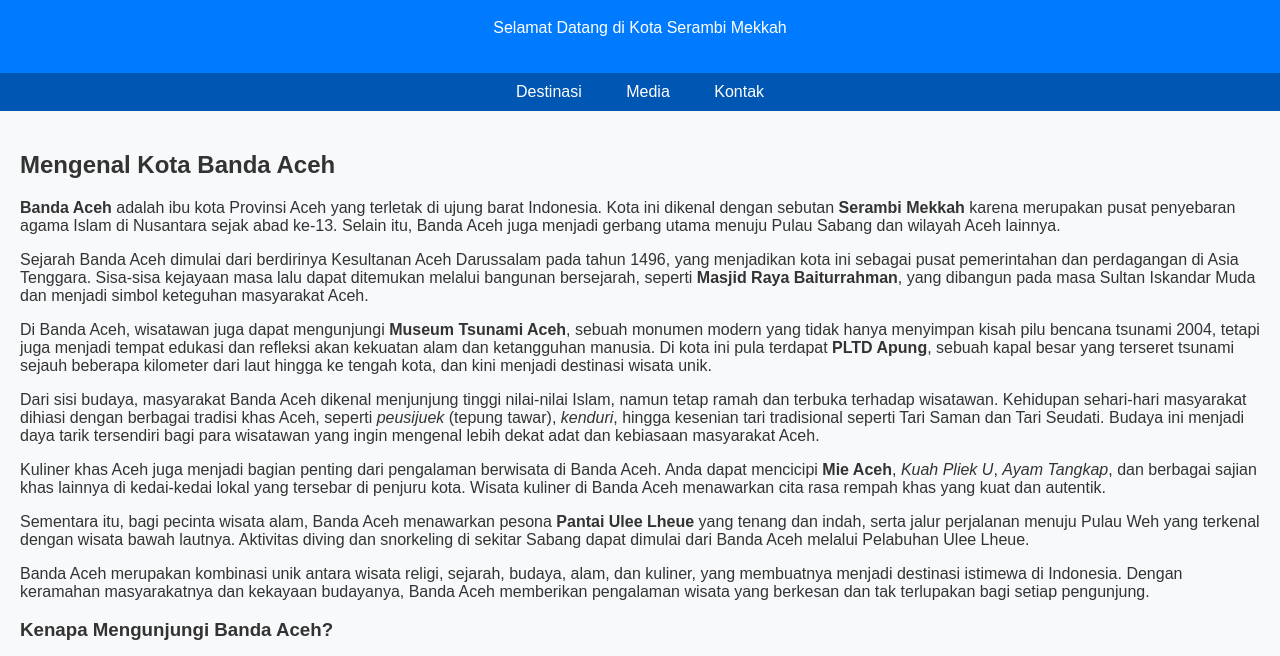
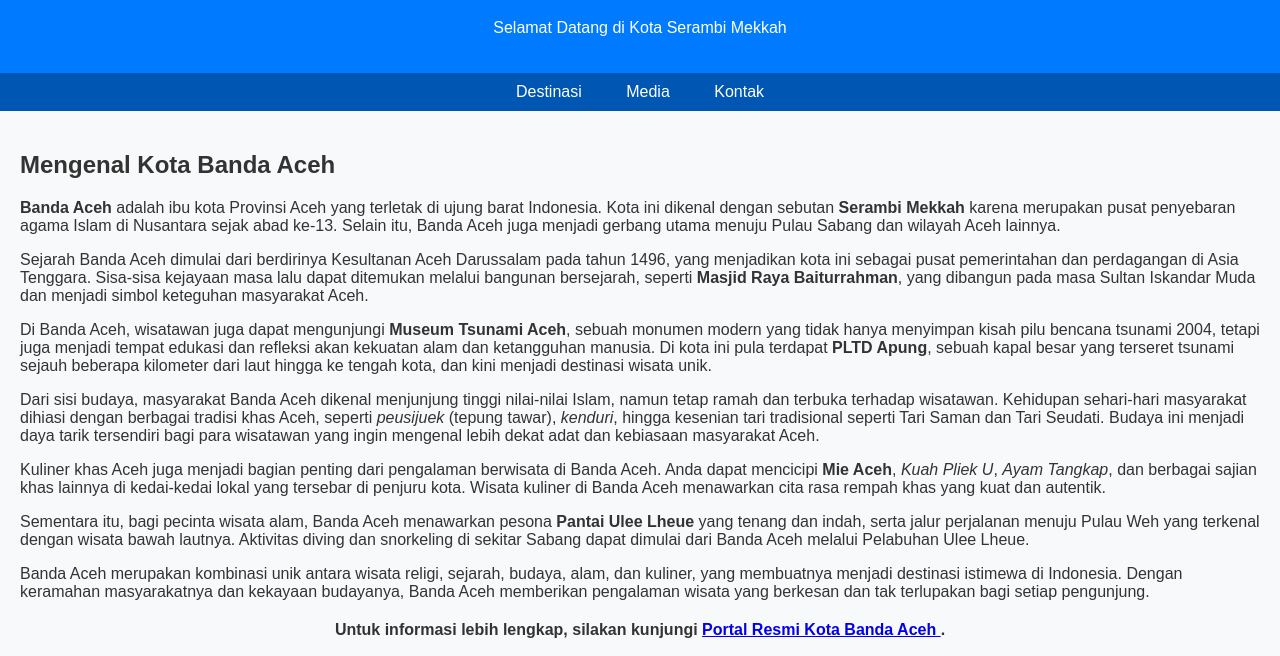
Before and after one commit to mhdhaikal22/pariwisata-kota-banda-aceh, a plain HTML site: page index.html in a window 1280 px wide. Shown: the part 81-737 px from the top of the page. Drawn offline with Linux system fonts and the light colour scheme.

Commit message:
index.html

```diff
--- a/index.html
+++ b/index.html
@@ -34,6 +34,14 @@
 
     <p>Banda Aceh merupakan kombinasi unik antara wisata religi, sejarah, budaya, alam, dan kuliner, yang membuatnya menjadi destinasi istimewa di Indonesia. Dengan keramahan masyarakatnya dan kekayaan budayanya, Banda Aceh memberikan pengalaman wisata yang berkesan dan tak terlupakan bagi setiap pengunjung.</p>
 
+    <!-- LINK PORTAL RESMI -->
+    <p style="text-align: center; font-weight: bold; font-size: 16px; margin: 20px;">
+        Untuk informasi lebih lengkap, silakan kunjungi
+        <a href="https://bandaacehkota.go.id/" target="_blank">
+            Portal Resmi Kota Banda Aceh
+        </a>.
+    </p>
+
     <h3>Kenapa Mengunjungi Banda Aceh?</h3>
     <ul>
         <li>Masjid Raya Baiturrahman sebagai ikon kota</li>
```
